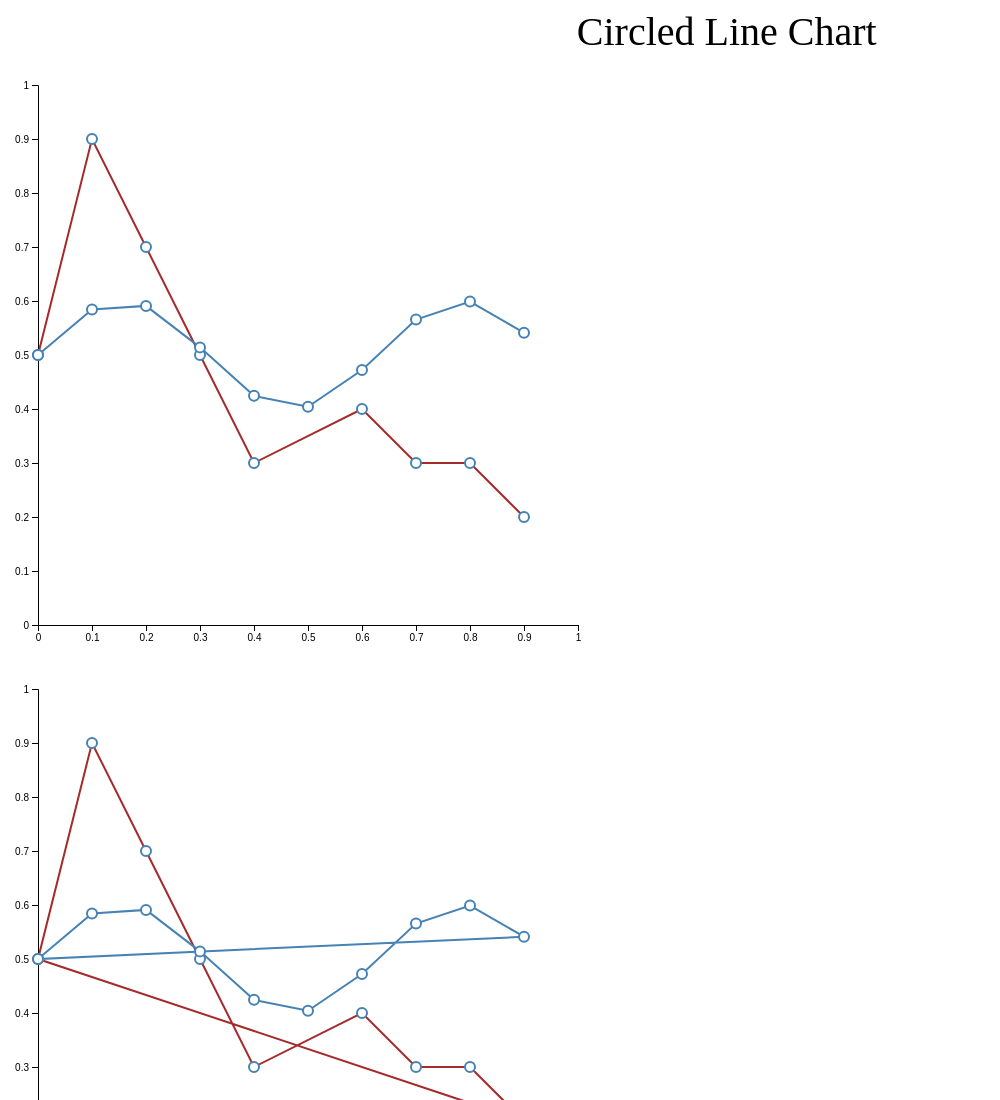
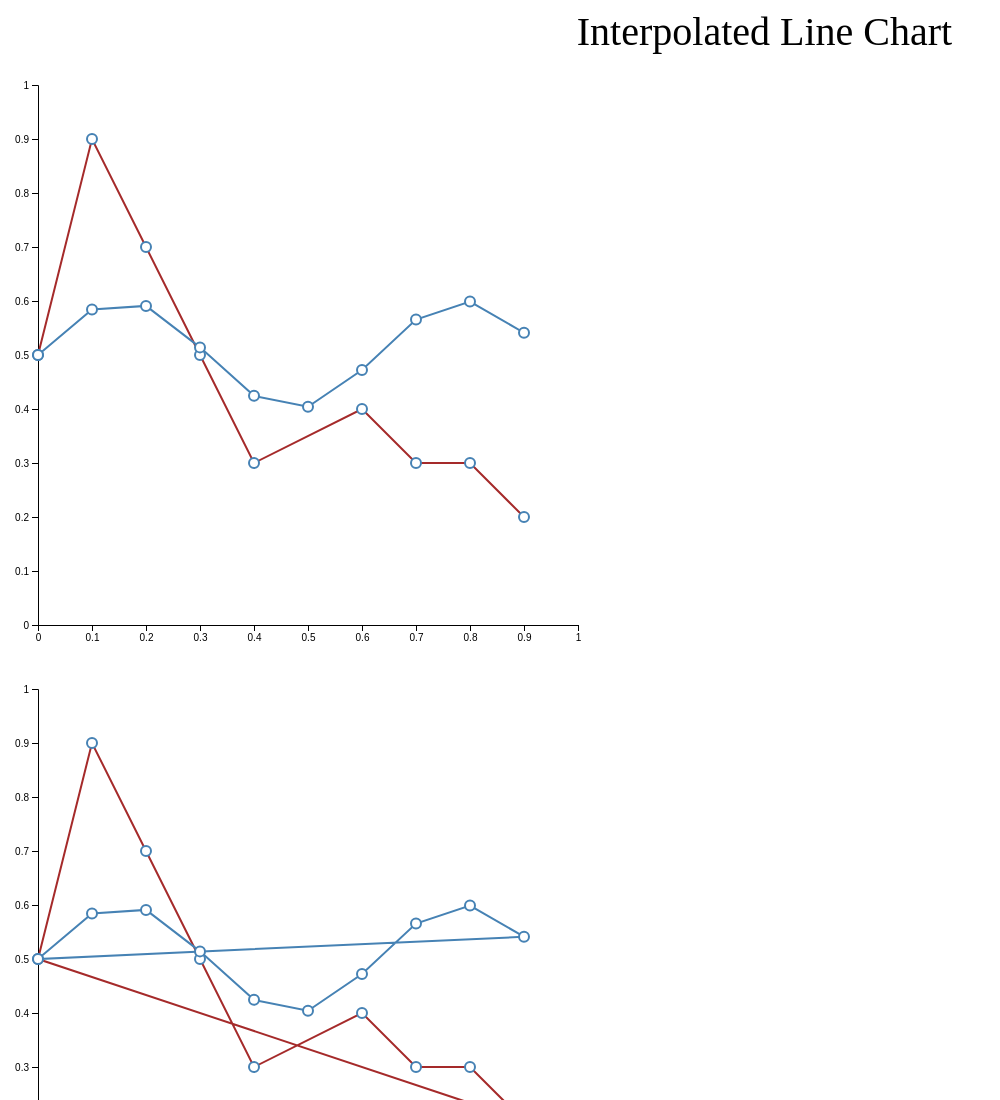
Before and after one commit to NimeshNarayanan/d3Assignment, a plain HTML site: page Assignment9/public/index.html in a window 1280 px wide. Shown: the top 1100 px of the page, without its empty margins (0-1000 px from the left). Drawn offline with Linux system fonts and the light colour scheme.

Commit message:
refactored title

```diff
--- a/Assignment9/public/index.html
+++ b/Assignment9/public/index.html
@@ -4,11 +4,11 @@
 <head>
     <link rel="stylesheet" type="text/css" href="style/style.css">
     <title>
-        Circled Line Chart
+        Interpolated Circled Line Chart
     </title>
 
 <body>
-<div class="head">Circled Line Chart</div>
+<div class="head">Interpolated Line Chart</div>
   <script type="text/javascript" src="javaScript/d3.min.js"></script>
 <script type="text/javascript" src="javaScript/interpolateGraphs.js"></script>
     <div class="container">
```
